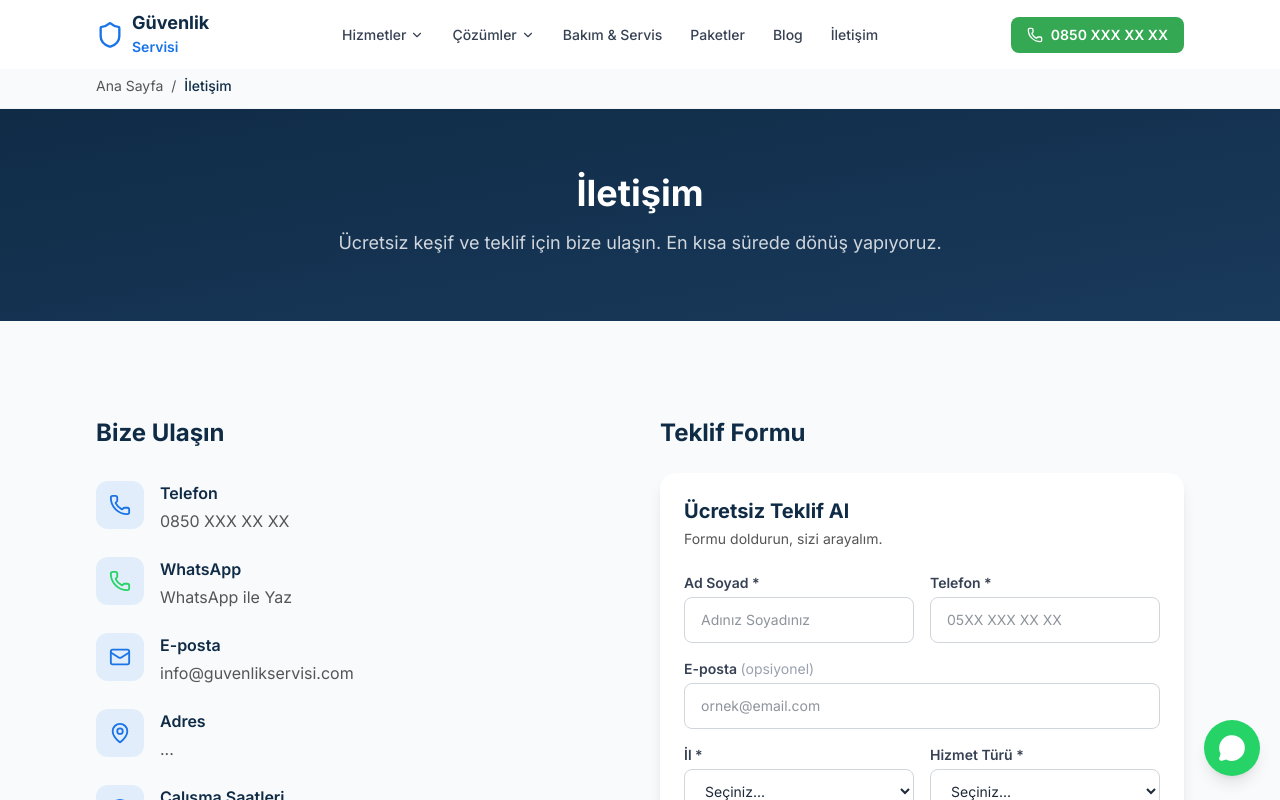
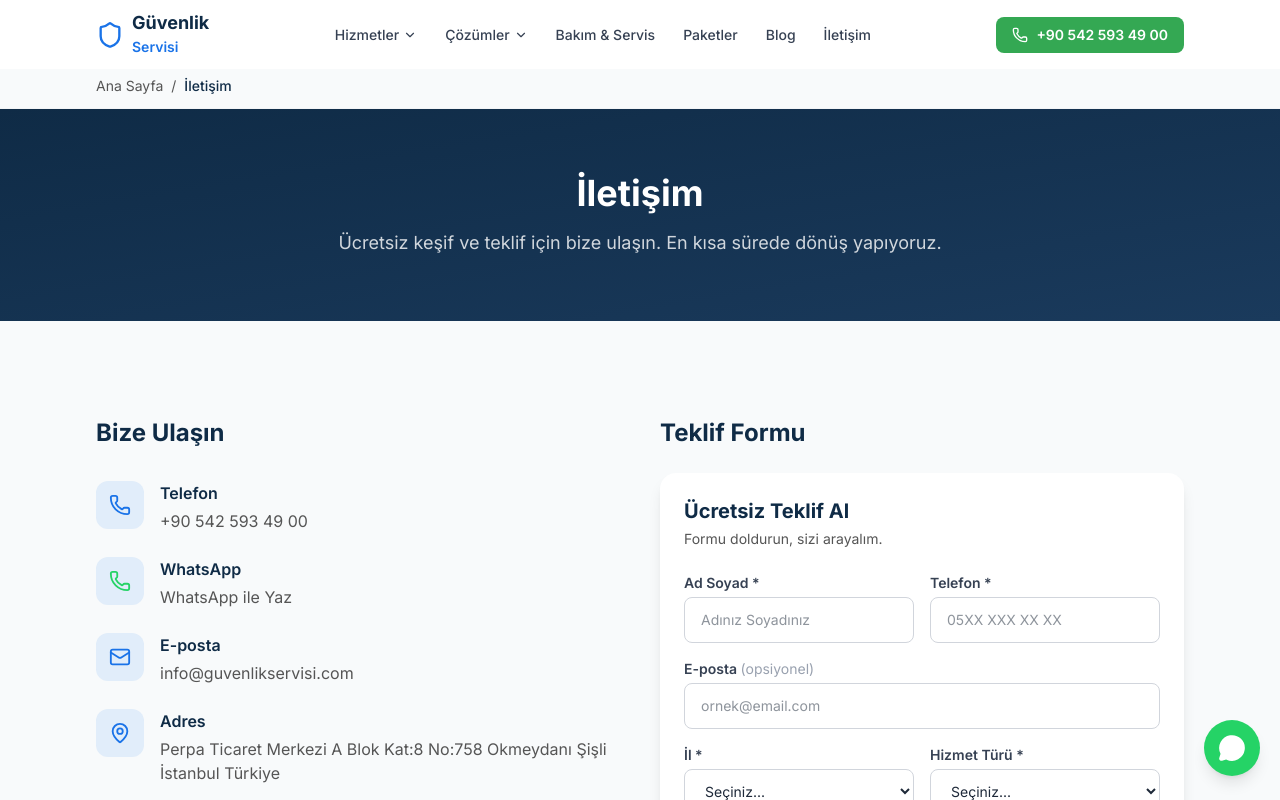
Before and after one commit to Alfasoylu/guvenlikservisi, a Next.js app: page /iletisim in a window 1280 px wide. Shown: the top 800 px of the page. Built offline with nearby package versions, Linux system fonts and the light colour scheme.

Commit message:
Update contact information in site configuration

```diff
--- a/src/data/site-config.ts
+++ b/src/data/site-config.ts
@@ -1,10 +1,10 @@
 export const siteConfig = {
   name: "Güvenlik Servisi",
   url: "https://guvenlikservisi.com",
-  phone: "0850 XXX XX XX",          // KULLANICI DOLDURACAK
-  whatsapp: "905XXXXXXXXX",          // KULLANICI DOLDURACAK
+  phone: "+90 542 593 49 00",          // KULLANICI DOLDURACAK
+  whatsapp: "908503077397",          // KULLANICI DOLDURACAK
   email: "info@guvenlikservisi.com",
-  address: "...",                    // KULLANICI DOLDURACAK
+  address: "Perpa Ticaret Merkezi A Blok Kat:8 No:758 Okmeydanı Şişli İstanbul Türkiye",                    // KULLANICI DOLDURACAK
   city: "İstanbul",
   description:
     "Marmara Bölgesi genelinde profesyonel güvenlik kamera, " +
```
